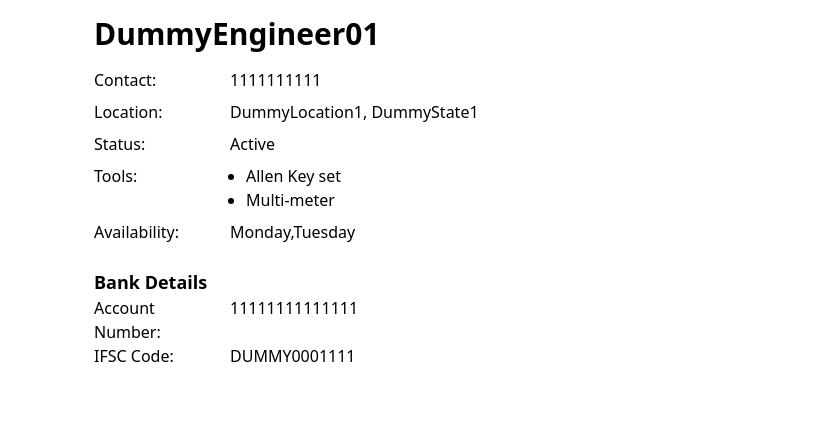
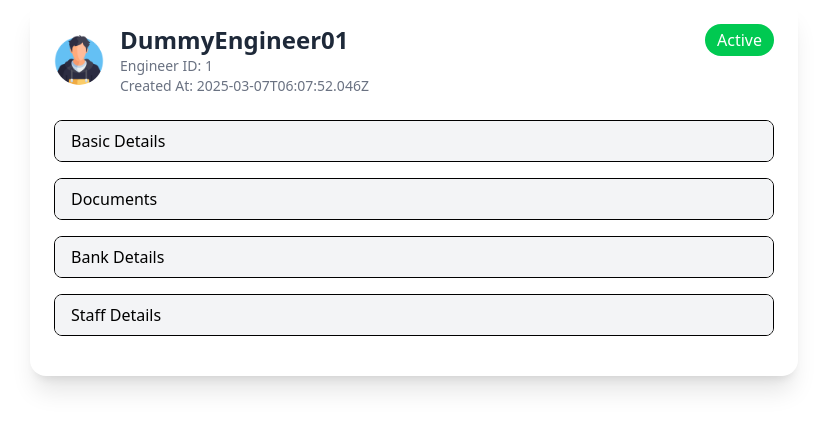
Before and after one commit to Camp4er/Intern-project, a Next.js app: page /engineers/1 in a window 1280 px wide. Shown: the top 430 px of the page, without its empty margins (226-1053 px from the left). Built offline with nearby package versions, Linux system fonts and the light colour scheme.

Commit message:
separate components

```diff
--- a/app/engineers/[id]/page.tsx
+++ b/app/engineers/[id]/page.tsx
@@ -1,38 +1,129 @@
-import { notFound } from 'next/navigation';
-import { engineerData } from '@/data/engineers';
+"use client";
+
+import { notFound } from "next/navigation";
+import { engineerData } from "@/data/engineers";
+import CollapsibleSection from "@/components/CollapsibleSection";
+import PasswordMask from "@/components/PasswordMask";
+import Image from "next/image";
 
 export default function EngineerPage({ params }: { params: { id: string } }) {
-    const engineer = engineerData.find(e => e.engineerId === Number(params.id))
+  const engineer = engineerData.find((e) => e.engineerId === Number(params.id));
 
-  if (!engineer) return notFound()
+  if (!engineer) return notFound();
 
   return (
-    <div className="p-4 max-w-2xl mx-auto">
-      <h1 className="text-3xl font-bold mb-4">{engineer.engineerName}</h1>
-      <div className="space-y-2">
-      <DetailItem label="Contact" value={typeof engineer.engineerContact === 'object' ? engineer.engineerContact.$numberLong : engineer.engineerContact} />
-        <DetailItem label="Location" value={`${engineer.engineerLocation}, ${engineer.state}`} />
-        <DetailItem label="Status" value={engineer.engineerStatus} />
+    <div className="p-6 max-w-3xl mx-auto bg-white rounded-2xl shadow-xl">
+      {/* Header Section */}
+      <div className="flex items-start justify-between mb-6">
+        <div className="flex items-center gap-4">
+          <Image
+            src="/boy.png"
+            alt="Profile"
+            width={50}
+            height={50}
+            className="rounded-full"
+          />
+          <div>
+            <h1 className="text-2xl font-bold text-gray-800">
+              {engineer.engineerName}
+            </h1>
+            <p className="text-sm text-gray-500">
+              Engineer ID: {engineer.engineerId}
+            </p>
+            <p className="text-sm text-gray-500">
+              Created At: {engineer.createdAt?.$date}
+            </p>
+          </div>
+        </div>
+        <span
+          className={`px-3 py-1 rounded-full text-white ${
+            engineer.engineerStatus === "Active" ? "bg-green-500" : "bg-red-500"
+          }`}
+        >
+          {engineer.engineerStatus}
+        </span>
+      </div>
+
+      {/* Basic Details Section */}
+      <CollapsibleSection title="Basic Details">
         <DetailItem
-          label="Tools"
-          value={<ul className="list-disc pl-4">{engineer.engineerTools.split(',').map(t => <li key={t}>{t.trim()}</li>)}</ul>}
+          label="Mobile Number"
+          value={
+            typeof engineer.engineerContact === "string"
+              ? engineer.engineerContact
+              : engineer.engineerContact.$numberLong
+          }
         />
-        <DetailItem label="Availability" value={engineer.availabilityDays} />
-        <div className="pt-4">
-          <h3 className="text-lg font-semibold">Bank Details</h3>
-          <DetailItem label="Account Number" value={typeof engineer.bankDetails.accountNumber === 'object' ? engineer.bankDetails.accountNumber.$numberLong : engineer.bankDetails.accountNumber} />
-          <DetailItem label="IFSC Code" value={engineer.bankDetails.ifscCode} />
+        <DetailItem label="Address" value={engineer.engineerLocation} />
+      </CollapsibleSection>
+
+      {/* Documents Section */}
+      <CollapsibleSection title="Documents">
+        <div className="flex gap-4 overflow-x-auto py-2">
+          <DocumentItem label="Pan Card" imageUrl="/pan-card.jpg" />
+          <DocumentItem label="Aadhar Card" imageUrl="/aadhar-card.jpg" />
+          <DocumentItem label="Police Verification" imageUrl="/police-verification.jpg" />
         </div>
-      </div>
+      </CollapsibleSection>
+
+      {/* Bank Details Section */}
+      <CollapsibleSection title="Bank Details">
+        <DetailItem label="Bank Name" value={engineer.bankDetails.bankName} />
+        <DetailItem label="IFSC Code" value={engineer.bankDetails.ifscCode} />
+        <DetailItem
+          label="Account Number"
+          value={engineer.bankDetails.accountNumber.toString()}
+        />
+        <DetailItem label="Passbook" value={<a href="#">View</a>} />
+      </CollapsibleSection>
+
+      {/* Staff Details Section */}
+      <CollapsibleSection title="Staff Details">
+        <DetailItem label="Created At" value={engineer.createdAt?.$date} />
+        <DetailItem label="Updated At" value={engineer.updatedAt?.$date} />
+        <DetailItem
+          label="Password"
+          value={<PasswordMask password={engineer._id.$oid} />}
+        />
+      </CollapsibleSection>
     </div>
-  )
+  );
 }
 
-function DetailItem({ label, value }: { label: string; value: string | React.ReactNode }) {
+function DetailItem({
+  label,
+  value,
+}: {
+  label: string;
+  value: string | React.ReactNode;
+}) {
   return (
-    <div className="flex gap-2">
-      <span className="font-medium w-32">{label}:</span>
-      <span className="flex-1">{value}</span>
+    <div className="flex items-center gap-2 py-2 border-b border-gray-200">
+      <span className="font-medium w-32 text-gray-700">{label}:</span>
+      <span className="flex-1 text-gray-600">{value}</span>
     </div>
-  )
+  );
 }
+
+function DocumentItem({
+  label,
+  imageUrl,
+}: {
+  label: string;
+  imageUrl: string;
+}) {
+  return (
+    <div className="w-40 h-24 relative rounded-md shadow-sm overflow-hidden">
+      <Image
+        src={imageUrl}
+        alt={label}
+        width={160}
+        height={96}
+        className="object-cover"
+      />
+      <span className="absolute bottom-1 left-1 bg-yellow-500 text-white text-xs px-2 py-[2px] rounded-full">
+        {label}
+      </span>
+    </div>
+  );
+}
--- /dev/null
+++ b/components/CollapsibleSection.tsx
@@ -0,0 +1,22 @@
+import React from 'react'
+
+function CollapsibleSection({ title, children }: { title: string; children: React.ReactNode }) {
+    const [isOpen, setIsOpen] = React.useState(false);
+
+    return (
+      <div className="mb-4 border rounded-lg overflow-hidden">
+        <button
+          onClick={() => setIsOpen(!isOpen)}
+          className="w-full text-left px-4 py-2 bg-gray-100 hover:bg-gray-200 font-medium"
+        >
+          {title}
+        </button>
+        {isOpen && (
+          <div className="px-4 py-2 bg-white border-t">{children}</div>
+        )}
+      </div>
+    );
+  }
+
+
+export default CollapsibleSection
--- a/components/Dashboard.tsx
+++ b/components/Dashboard.tsx
@@ -2,14 +2,12 @@
 
 import { useState } from "react";
 import { engineerData } from "@/data/engineers";
-import { useRouter } from "next/navigation";
 import Image from "next/image";
 
 export default function Dashboard() {
   const [searchQuery, setSearchQuery] = useState("");
   const [currentPage, setCurrentPage] = useState(1);
   const itemsPerPage = 6;
-  const router = useRouter();
 
   const totalPages = Math.ceil(engineerData.length / itemsPerPage);
 
--- /dev/null
+++ b/components/PasswordMask.tsx
@@ -0,0 +1,7 @@
+import React from "react";
+
+function PasswordMask({ password }: { password: string }) {
+  return <>{"*".repeat(password.length)}</>;
+}
+
+export default PasswordMask;
```
